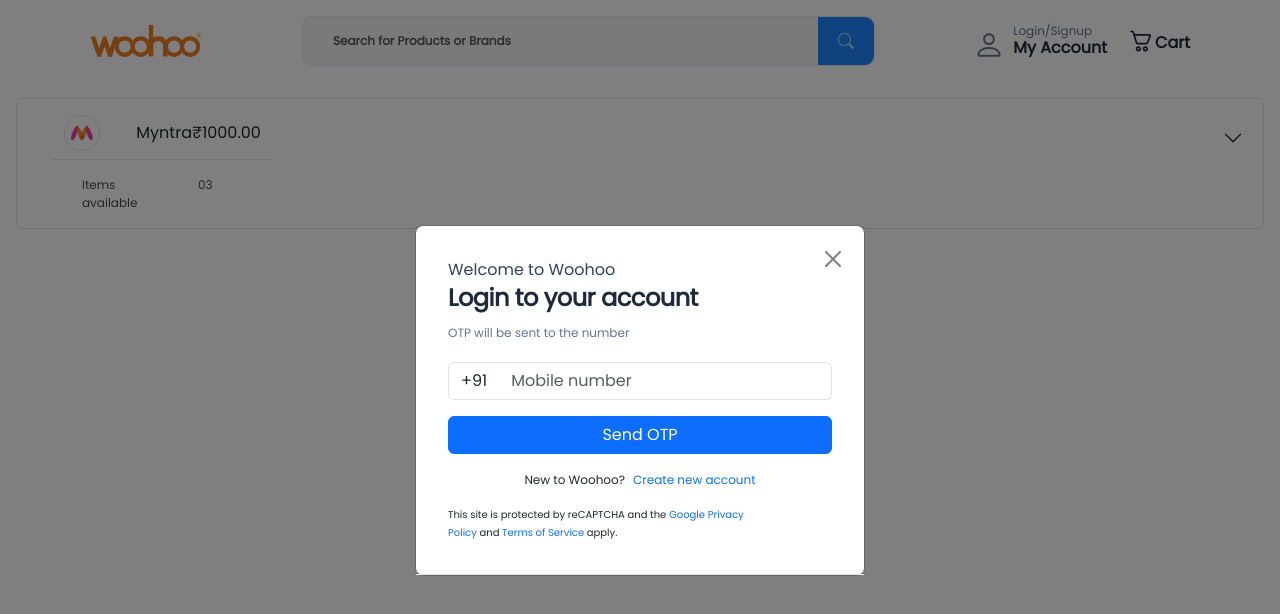
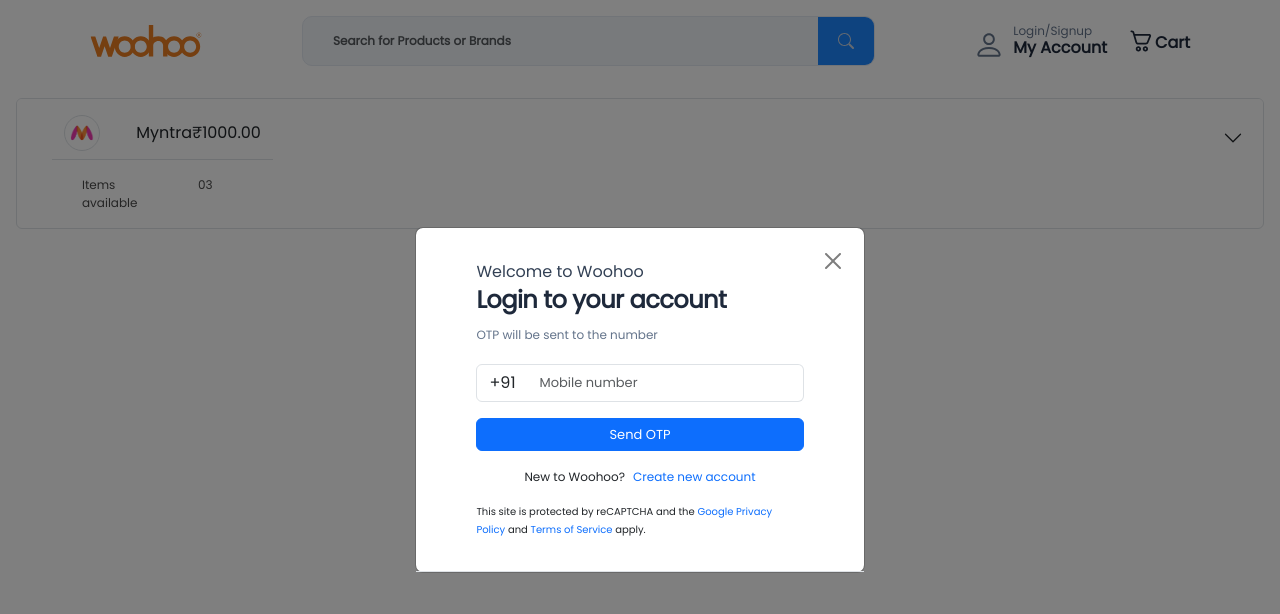
Before and after one commit to dranzor4/giftcard, a React (Create React App) app: page /my-gift-card in a window 1280 px wide. Shown: the top 614 px of the page. Built offline with nearby package versions, Linux system fonts and the light colour scheme; the HTML template or start-up script is replaced by a standard one.

Commit message:
Few changes done in login and signup component

```diff
--- a/src/components/loginModal/LoginModalComp.js
+++ b/src/components/loginModal/LoginModalComp.js
@@ -63,7 +63,9 @@
   };
 
   const handleMobileNumberChange = (e) => {
-    setMobileNumber(e.target.value);
+    let inputValue = e.target.value;
+    inputValue = inputValue.replace(/\D/g, '');
+    setMobileNumber(inputValue);
   };
 
   const handleCreateAccountClick = () => {
@@ -137,14 +139,14 @@
                               placeholder="Enter OTP"
                               aria-label="Enter OTP"
                               aria-describedby="mobile-prefix"
-                              style={{ fontSize: "medium", borderLeft: "none" }}
+                              style={{ fontSize: "small", borderLeft: "none" }}
                               value={enteredOtp}
                               onChange={(e) => setEnteredOtp(e.target.value)}
                             />{" "}
                           </InputGroup>
                           <div className="login-otp-button">
                             <Button
-                            style={{width:"-webkit-fill-available !important"}}
+                            style={{width:"-webkit-fill-available !important", fontSize:"small"}}
                               variant="primary"
                               className="custom-width-btn"
                               // onClick={handleSendOTP}
@@ -200,11 +202,11 @@
                               +91
                             </InputGroup.Text>
                             <Form.Control
-                              type="tel"
+                              type="text"
                               placeholder="Mobile number"
                               aria-label="Mobile Number"
                               aria-describedby="mobile-prefix"
-                              style={{ fontSize: "medium", borderLeft: "none" }}
+                              style={{ fontSize: "small", borderLeft: "none" }}
                               value={mobileNumber}
                               onChange={handleMobileNumberChange}
                             />{" "}
@@ -215,6 +217,7 @@
                             variant="primary"
                             className="custom-width-btn"
                             onClick={handleSendOTP}
+                            style={{fontSize: "small"}}
                           >
                             Send OTP
                           </Button>
--- a/src/components/loginModal/SignModalComp.js
+++ b/src/components/loginModal/SignModalComp.js
@@ -151,7 +151,8 @@
                           }}
                           value={mobileNumber}
                           required
-                          onChange={(e) => setMobileNumber(e.target.value)}
+                          onChange={(e) => {const onlyDigits = e.target.value.replace(/\D/g, ''); // Remove non-numeric characters
+                          setMobileNumber(onlyDigits);}}
                         />{" "}
                         {mobileNumberVerified && (
                           <InputGroup.Text
@@ -188,6 +189,7 @@
                             id="verify-number"
                             onClick={generateOtp}
                             className="otp-generation-style"
+                            style={{fontSize:"small"}}
                           >
                             Resend OTP
                           </InputGroup.Text>
@@ -206,7 +208,7 @@
                             type="text"
                             placeholder="Enter OTP"
                             value={otp}
-                            style={{ borderLeft: "none", borderRight: "none" }}
+                            style={{ borderLeft: "none", borderRight: "none", fontSize: "small" }}
                             onChange={(e) => setOtp(e.target.value)}
                           />
 
@@ -242,6 +244,7 @@
                     </div>
                     <div className="login-otp-button">
                       <Button
+                      style={{fontSize:"small"}}
                         variant="primary"
                         className="custom-width-btn"
                         // onClick={handleSendOTP}
```
Also changed, not shown: src/layout/Layout.jsx (+18 -12 lines).
